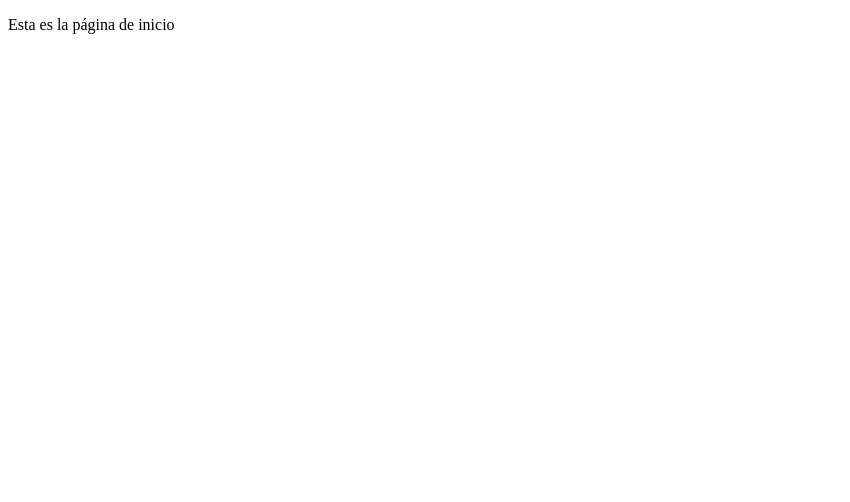
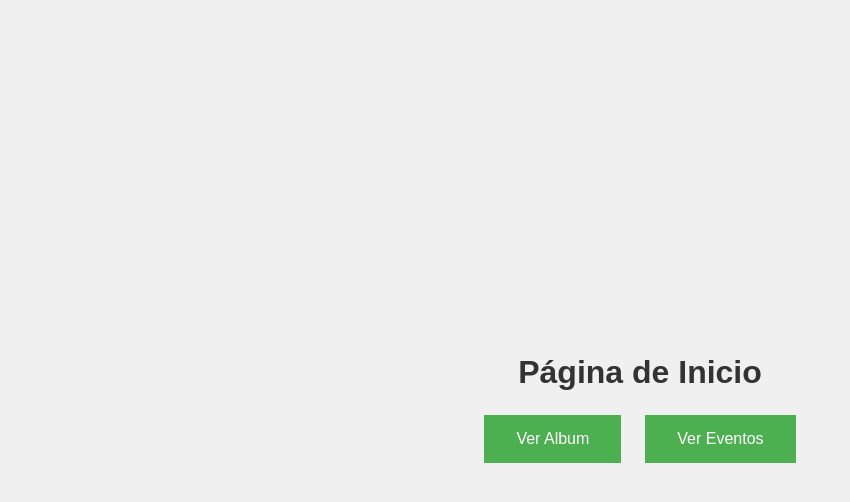
Before and after one commit to SamuelGrande10/Parcial1, a plain HTML site: page index.html in a window 1280 px wide. Shown: the whole page, without its empty margins (0-850 px from the left). Drawn offline with Linux system fonts and the light colour scheme.

Commit message:
Mensaje desde el index

```diff
--- a/index.html
+++ b/index.html
@@ -1,11 +1,58 @@
 <!DOCTYPE html>
-<html lang="en">
+<html lang="es">
   <head>
     <meta charset="UTF-8" />
+    <meta http-equiv="X-UA-Compatible" content="IE=edge" />
     <meta name="viewport" content="width=device-width, initial-scale=1.0" />
-    <title>Parcial 1 - Samuel Grande - Carlos Cabrera</title>
+    <title>Página de Inicio</title>
+    <style>
+      body {
+        font-family: Arial, sans-serif;
+        background-color: #f0f0f0;
+        display: flex;
+        flex-direction: column;
+        align-items: center;
+        justify-content: center;
+        height: 100vh;
+        margin: 0;
+      }
+
+      h1 {
+        color: #333;
+        margin-bottom: 20px;
+      }
+
+      .button-container {
+        display: flex;
+        gap: 20px;
+      }
+
+      button {
+        background-color: #4caf50; /* Verde */
+        border: none;
+        color: white;
+        padding: 15px 32px;
+        text-align: center;
+        text-decoration: none;
+        display: inline-block;
+        font-size: 16px;
+        margin: 4px 2px;
+        cursor: pointer;
+        transition: background-color 0.3s;
+      }
+
+      button:hover {
+        background-color: #45a049; /* Verde más oscuro */
+      }
+    </style>
   </head>
   <body>
-    <p>Esta es la página de inicio</p>
+    <h1>Página de Inicio</h1>
+    <div class="button-container">
+      <button onclick="window.location.href='album.html';">Ver Album</button>
+      <button onclick="window.location.href='eventos.html';">
+        Ver Eventos
+      </button>
+    </div>
   </body>
 </html>
```
